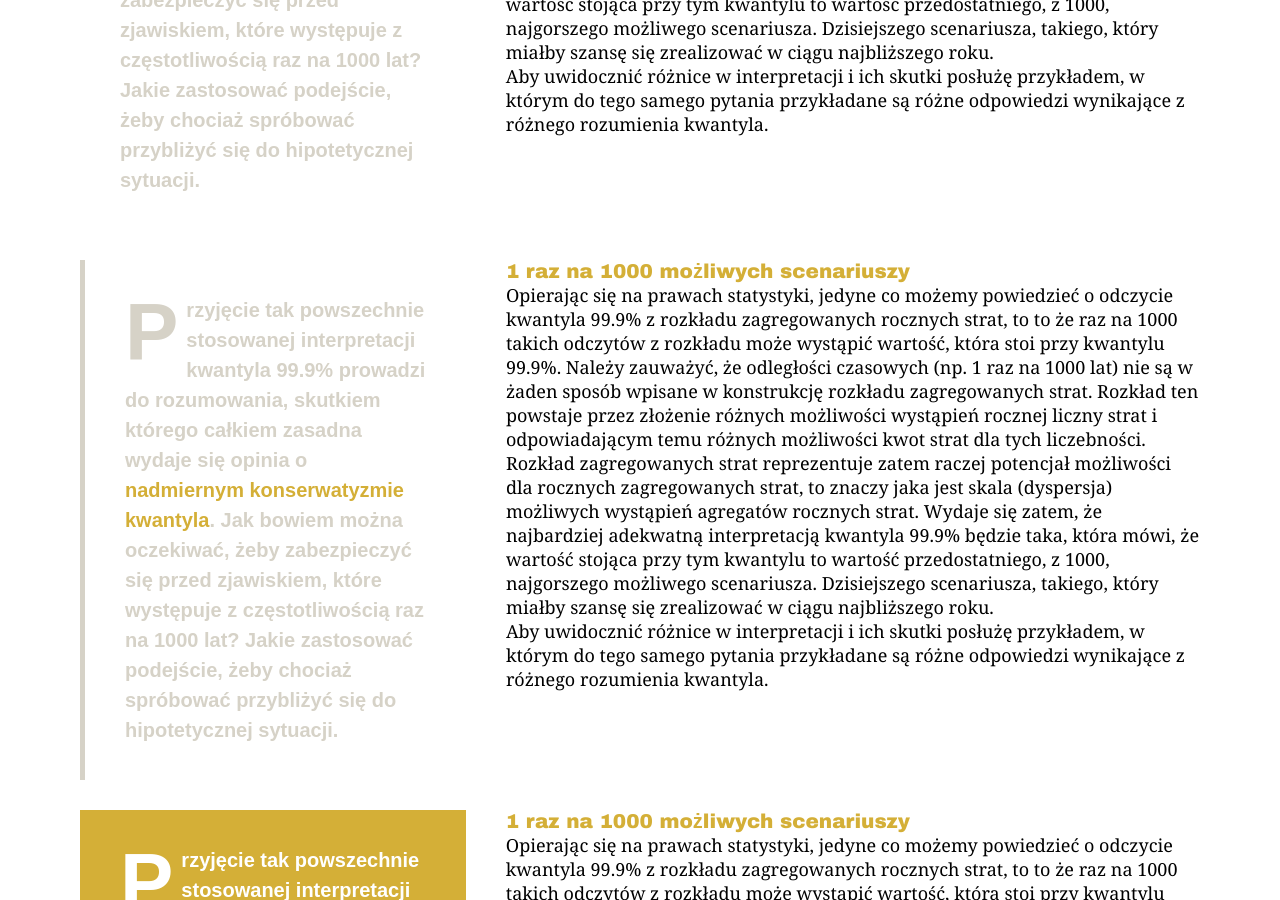
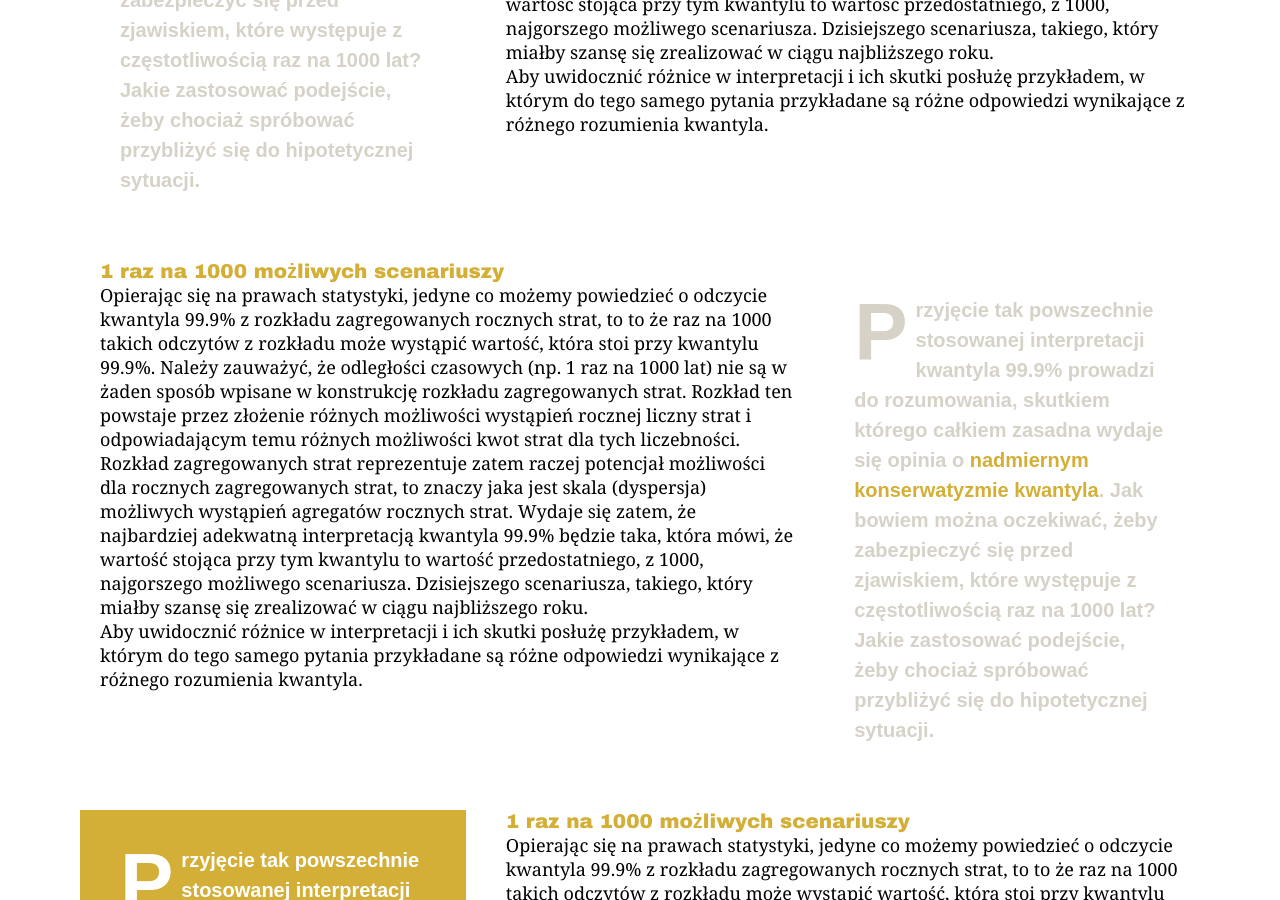
Before and after one commit to MaciejBuczak/risk-research, a Jekyll site: the page built from art-oprisk-kw999_v3_9.md, in a window 1280 px wide and 900 px high, scrolled down 3535 px. Built offline with Jekyll 4.4.1, drawn with Linux system fonts in a browser that asks for light colours.

Commit message:
Update art-oprisk-kw999-layout_v3_9.html

```diff
--- a/_layouts/art-oprisk-kw999-layout_v3_9.html
+++ b/_layouts/art-oprisk-kw999-layout_v3_9.html
@@ -1096,20 +1096,21 @@
 
                 <!-- NOWE ELEMENTY: O5.1 i T 5.2 -->
 <div class="ryzmod-o51-container" style="gap: 20px;">
+
+    <!-- Tekst po prawej - bez zmian -->
+  <div class="ryzmod-t52-text">
+    <h5 style="font-family: Arial Black, Arial, sans-serif; font-size: 20px; font-weight: bold; margin-top: 0; color: #D4AF37;">1 raz na 1000 możliwych scenariuszy</h5>
+    <p>Opierając się na prawach statystyki, jedyne co możemy powiedzieć o odczycie kwantyla 99.9% z rozkładu zagregowanych rocznych strat, to to że raz na 1000 takich odczytów z rozkładu może wystąpić wartość, która stoi przy kwantylu 99.9%. Należy zauważyć, że odległości czasowych (np. 1 raz na 1000 lat) nie są w żaden sposób wpisane w konstrukcję rozkładu zagregowanych strat. Rozkład ten powstaje przez złożenie różnych możliwości wystąpień rocznej liczny strat i odpowiadającym temu różnych możliwości kwot strat dla tych liczebności. Rozkład zagregowanych strat reprezentuje zatem raczej potencjał możliwości dla rocznych zagregowanych strat, to znaczy jaka jest skala (dyspersja) możliwych wystąpień agregatów rocznych strat. Wydaje się zatem, że najbardziej adekwatną interpretacją kwantyla 99.9% będzie taka, która mówi, że wartość stojąca przy tym kwantylu to wartość przedostatniego, z 1000, najgorszego możliwego scenariusza. Dzisiejszego scenariusza, takiego, który miałby szansę się zrealizować w ciągu najbliższego roku.</p>
+    <p>Aby uwidocznić różnice w interpretacji i ich skutki posłużę przykładem, w którym do tego samego pytania przykładane są różne odpowiedzi wynikające z różnego rozumienia kwantyla.</p>
+  </div>
+
   <!-- Lewy element - jednolite szare tło -->
-  <div class="ryzmod-o51-box" style="width: 35%; background-color: transparent; padding-left: 40px; padding-right: 35px; padding-top: 35px; padding-bottom: 35px; position: relative; border-left: 5px solid #d6d2c7;">
+  <div class="ryzmod-o51-box" style="width: 35%; background-color: transparent; padding-left: 40px; padding-right: 35px; padding-top: 35px; padding-bottom: 35px; position: relative; border-left: 0;">
 <p style="color: #d6d2c7; font-family: Arial, sans-serif; font-weight: bold; margin: 0; line-height: 1.5; font-size: 20px; text-align: left; text-indent: 0;">
   <span style="float: left; font-size: 400%; line-height: 0.8; margin-right: 8px; margin-top: 5px;">P</span>
   rzyjęcie tak powszechnie stosowanej interpretacji kwantyla 99.9% prowadzi do rozumowania, skutkiem którego całkiem zasadna wydaje się opinia o <span style="color: #D4AF37;">nadmiernym konserwatyzmie kwantyla</span>. Jak bowiem można oczekiwać, żeby zabezpieczyć się przed zjawiskiem, które występuje z częstotliwością raz na 1000 lat? Jakie zastosować podejście, żeby chociaż spróbować przybliżyć się do hipotetycznej sytuacji.
 </p>
     </div>
-
-  <!-- Tekst po prawej - bez zmian -->
-  <div class="ryzmod-t52-text">
-    <h5 style="font-family: Arial Black, Arial, sans-serif; font-size: 20px; font-weight: bold; margin-top: 0; color: #D4AF37;">1 raz na 1000 możliwych scenariuszy</h5>
-    <p>Opierając się na prawach statystyki, jedyne co możemy powiedzieć o odczycie kwantyla 99.9% z rozkładu zagregowanych rocznych strat, to to że raz na 1000 takich odczytów z rozkładu może wystąpić wartość, która stoi przy kwantylu 99.9%. Należy zauważyć, że odległości czasowych (np. 1 raz na 1000 lat) nie są w żaden sposób wpisane w konstrukcję rozkładu zagregowanych strat. Rozkład ten powstaje przez złożenie różnych możliwości wystąpień rocznej liczny strat i odpowiadającym temu różnych możliwości kwot strat dla tych liczebności. Rozkład zagregowanych strat reprezentuje zatem raczej potencjał możliwości dla rocznych zagregowanych strat, to znaczy jaka jest skala (dyspersja) możliwych wystąpień agregatów rocznych strat. Wydaje się zatem, że najbardziej adekwatną interpretacją kwantyla 99.9% będzie taka, która mówi, że wartość stojąca przy tym kwantylu to wartość przedostatniego, z 1000, najgorszego możliwego scenariusza. Dzisiejszego scenariusza, takiego, który miałby szansę się zrealizować w ciągu najbliższego roku.</p>
-    <p>Aby uwidocznić różnice w interpretacji i ich skutki posłużę przykładem, w którym do tego samego pytania przykładane są różne odpowiedzi wynikające z różnego rozumienia kwantyla.</p>
-  </div>
 </div>
 
 
```
